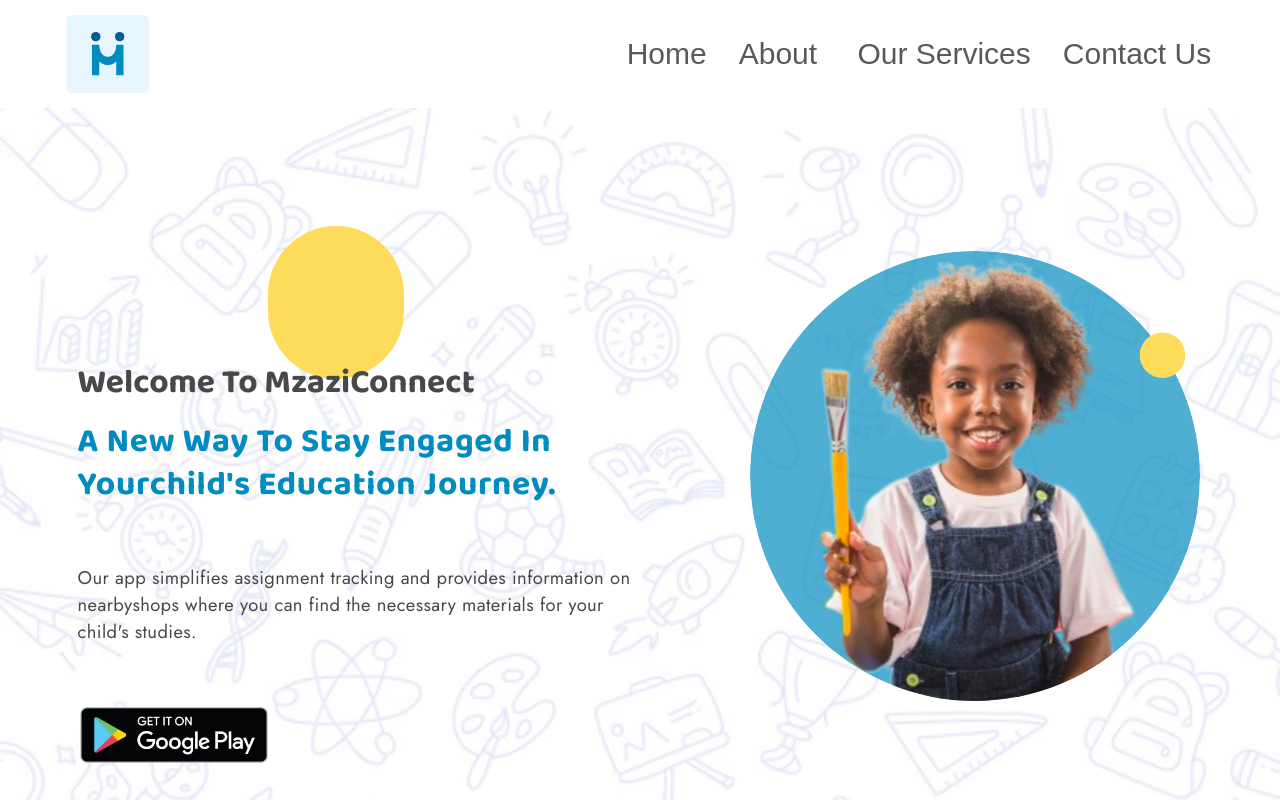
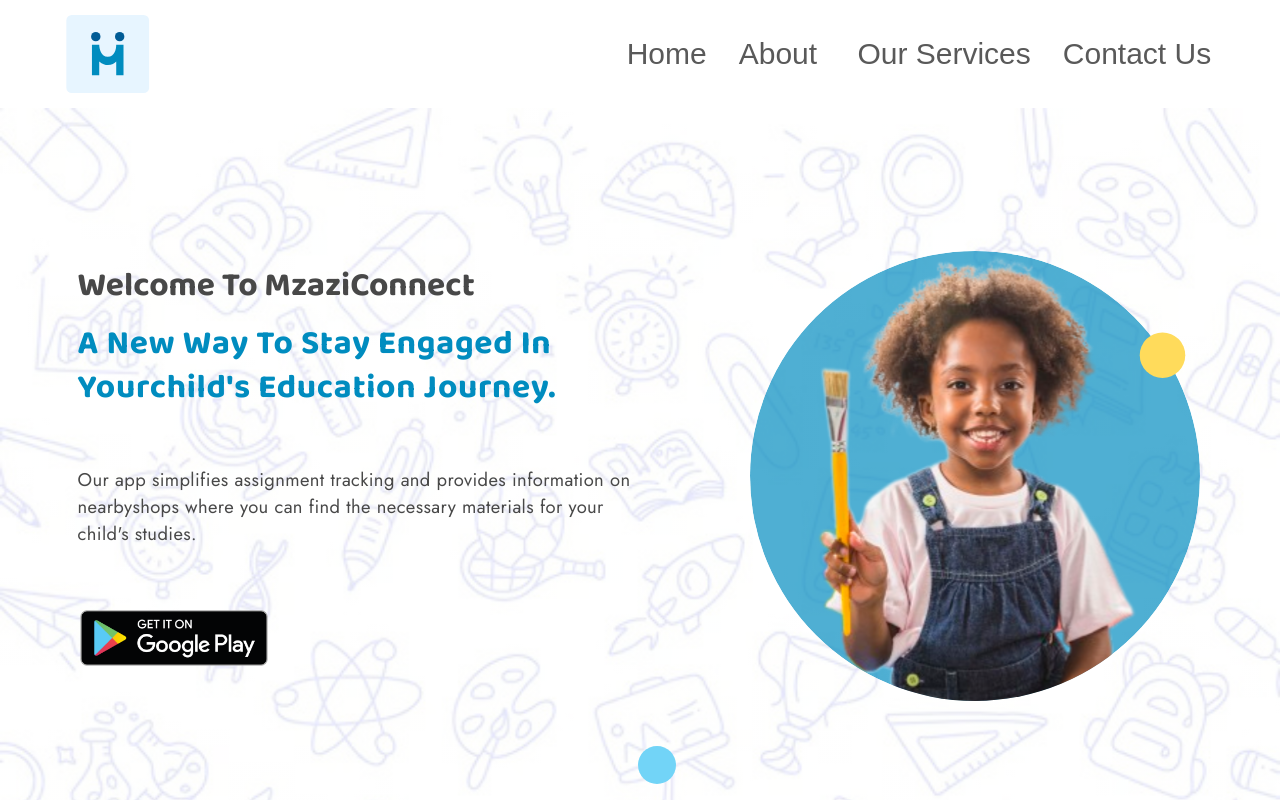
Before and after one commit to Florence-nyokabi/Sakigake-website, a React (Create React App) app in the folder sakigake-informational/: page / in a window 1280 px wide. Shown: the top 800 px of the page. Built offline with nearby package versions, Linux system fonts and the light colour scheme; a web font is replaced by a local one.

Commit message:
Fixed the span dot's size

```diff
--- a/sakigake-informational/src/components/ProductDownload/index.js
+++ b/sakigake-informational/src/components/ProductDownload/index.js
@@ -13,10 +13,7 @@ Access your <span className="blue"> child's assignments </span>
 and discover <br/> the <span className="blue"> nearest shops </span>  offering
 the materials needed for <br/> their studies from our App.
 </p>
-<img className="playstore"
-src="https://res.cloudinary.com/dtu8pkzkp/image/upload/v1693309240/image-removebg-preview_uq2sd5.png"
-alt="download"
-/>
+<img className="playstore" src="./images/playstore.png" alt="playstore"/>
 </div>
 
 <div className="phoneDisplay">
--- a/sakigake-informational/src/components/ProductDownload/style.css
+++ b/sakigake-informational/src/components/ProductDownload/style.css
@@ -1,5 +1,4 @@
 @import url('https://fonts.googleapis.com/css2?family=Baloo+Bhai+2:wght@600&family=Hind+Madurai&family=Jost&family=Nunito:wght@300;400&display=swap');
-
 .main{
 background-color: #E7F5FF;
 display: flex;
@@ -7,15 +6,15 @@ font-size:30px;
 }
 .main p{
   font-family: 'Baloo Bhai 2', cursive;
+  padding-top: 3em;
 }
 .words{
     margin-left: 100px;
     margin-top: 100px;
 }
 .playstore{
-    width: 200px;
-    height: 70px;
-    padding-bottom: 25px;
+ width: 7.5em;
+padding-bottom: 25px;
 }
 .blue{
     color: rgb(0, 170, 255);
@@ -48,7 +47,6 @@ font-size:30px;
       width: 120px;
       height: 50px;
       object-fit: contain;
-
     }
     .pic {
         margin: 20px 0;
--- a/sakigake-informational/src/components/Welcome/style.css
+++ b/sakigake-informational/src/components/Welcome/style.css
@@ -1,7 +1,6 @@
 @import url('https://fonts.googleapis.com/css2?family=Baloo+Bhai+2:wght@600&family=Hind+Madurai&family=Nunito:wght@300;400&display=swap');
 @import url('https://fonts.googleapis.com/css2?family=Baloo+Bhai+2:wght@600&family=Hind+Madurai&family=Jost&family=Nunito:wght@300;400&display=swap');
 @import url('https://fonts.googleapis.com/css2?family=Baloo+Bhai+2:wght@400;500;600;700;800&display=swap');
-
 .home{
     background-image:
     linear-gradient(rgba(255, 255, 255, 0.700), rgba(255, 255, 255, 0.700)),
@@ -21,7 +20,6 @@
 }
 .home-div-one{
     padding-left: 5%;
-    margin-top: 6%;
 }
 .home-div-one .welcome{
     font-size: 50px;
@@ -71,27 +69,24 @@
     background-size: cover;
     margin-top: -3.5em;
 }
-
 .span-dot{
     background-color: #FFDB5B;
-    padding: 1.2em 1.8em;
+    padding: 1px .85em;
     border-radius: 2em;
     margin-left: 5em;
 }
-
 .span-dot-two{
     margin-left: 2em;
     float: right;
 }
-
 .span-dot-two::after{
     content: '';
     background: #72D4F7;
     display: block;
-    height: 2.5em;
-    width: .1em;
-    padding: 1px 20px;
+    height: 1em;
+    width: 1em;
     border-radius: 100%;
+    margin-left: 6em;
 }
 @media only screen and (max-width:1629px){
     .child-background{
@@ -107,8 +102,10 @@
     .child-background{
         margin-right: 2em;
     }
+    .span-dot{
+        display: none;
+    }
 }
-
 @media only screen and (max-width:1597px){
     .child-background{
         height: 495px !important;
@@ -121,8 +118,6 @@
         font-size: 1.15em !important;
     }
 }
-
-
 @media only screen and (max-width:1429px){
     .child-background{
         height: 450px !important;
@@ -132,7 +127,6 @@
         font-size: 2.1em !important;
     }
 }
-
 @media only screen and (max-width:1262px){
     .child-background{
         height: 390px !important;
@@ -165,7 +159,6 @@
     .home-div-one h1{
         font-size: 1.8em !important;
     }
-
     .home-div-one{
         padding-left: 3%;
     }
@@ -209,9 +202,6 @@
     .home-divs{
         display: grid;
         grid-template-columns: repeat(1,1fr);
-    }
-    .home-div-one .welcome, .journey, .our-app{
-        padding-left: 0.5em;
     }
     .child-background{
         float: none !important;
```
